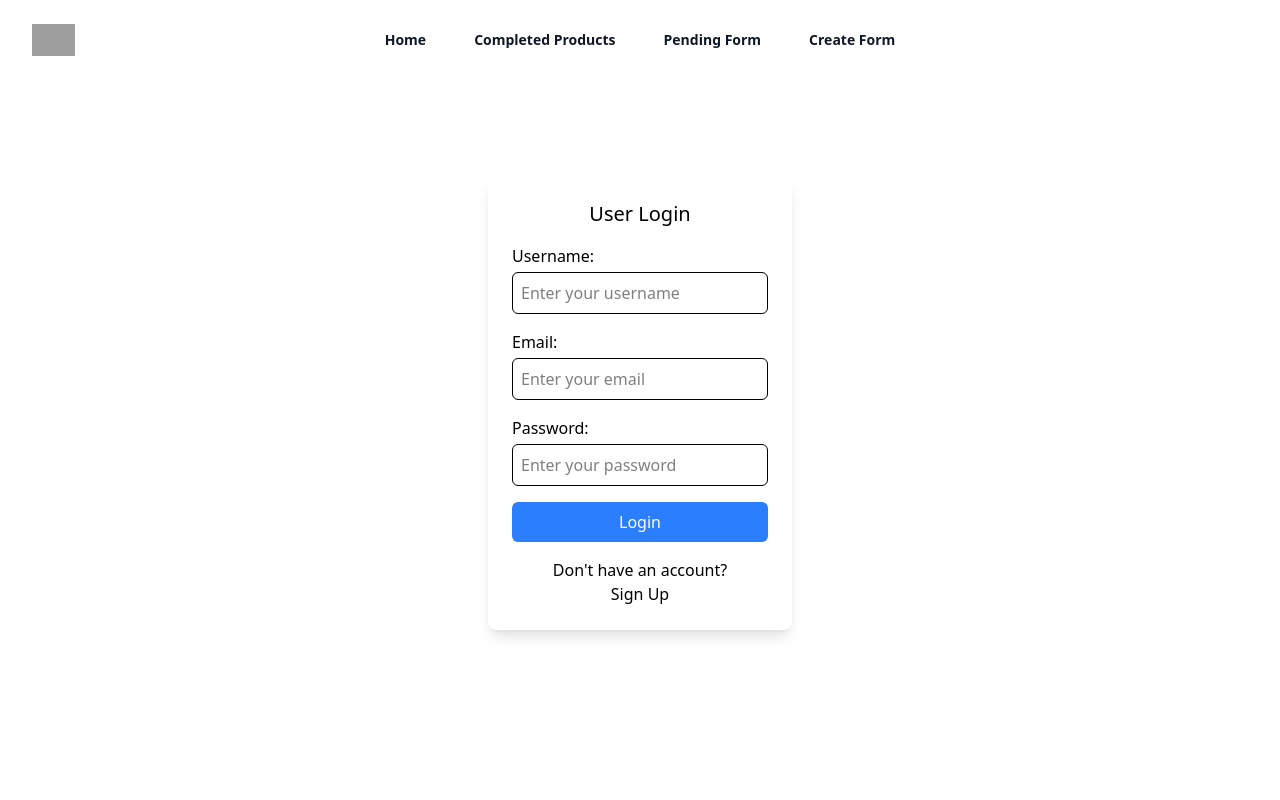
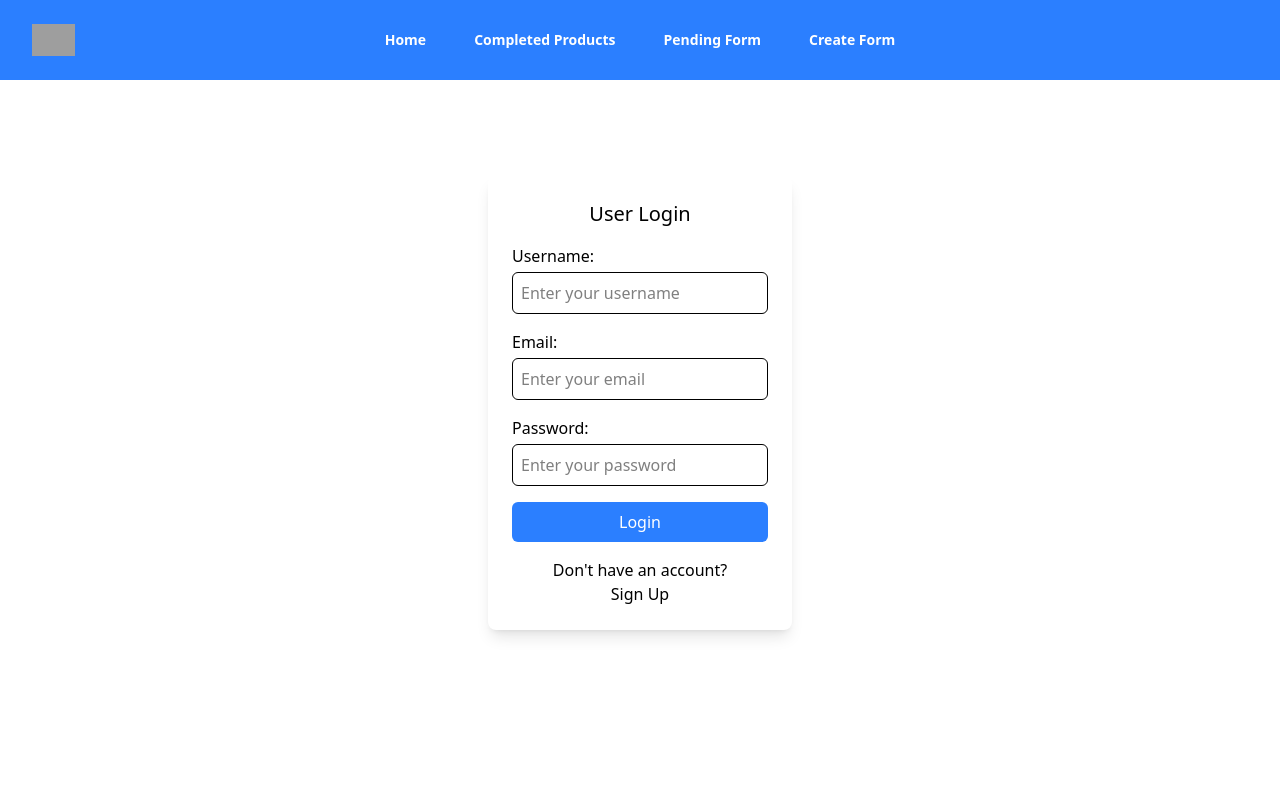
Before and after one commit to industrial-and-systems-engineering/erp, a React (Vite) app in the folder frontend/: page /user in a window 1280 px wide. Shown: the top 800 px of the page. Built offline with nearby package versions, Linux system fonts and the light colour scheme; no server answers; grey boxes are pictures that could not be loaded.

Commit message:
Navbar Stylling

```diff
--- a/frontend/src/components/navbar/TechnicianNavbar.jsx
+++ b/frontend/src/components/navbar/TechnicianNavbar.jsx
@@ -19,8 +19,8 @@ const TechnicianNavbar = ({ setFormData, setIsAuthenticated }) => {
   };
   const [mobileMenuOpen, setMobileMenuOpen] = React.useState(false);
   return (
-    <div className="bg-white">
-      <header className="absolute inset-x-0 top-0 z-50">
+
+    <header className="absolute inset-x-0 top-0 z-50 bg-blue-500 text-white">
       <nav aria-label="Global" className="flex items-center justify-between p-6 lg:px-8">
         <div className="flex lg:flex-1">
           <Link to="homepage">
@@ -62,22 +62,22 @@ const TechnicianNavbar = ({ setFormData, setIsAuthenticated }) => {
         </div>
 
         <div className="hidden lg:flex lg:gap-x-12">
-            <Link to="homepage" className='text-sm font-semibold text-gray-900'>Homepage</Link>
-            <Link to="pending" className='text-sm font-semibold text-gray-900'>Pending</Link>
-            <Link to="completed" className='text-sm font-semibold text-gray-900'>Completed</Link>
+          <Link to="homepage" className='text-sm font-semibold '>Homepage</Link>
+          <Link to="pending" className='text-sm font-semibold '>Pending</Link>
+          <Link to="completed" className='text-sm font-semibold '>Completed</Link>
         </div>
 
         <div className="hidden lg:flex lg:flex-1 lg:justify-end">
           <Link to="#"
             onClick={handleLogout}
-              className="text-sm font-semibold text-gray-900 p-2"
+            className="text-sm font-semibold  p-2"
           >
             Log out
           </Link>
         </div>
       </nav>
     </header>
-    </div>
+
   );
 }
 
--- a/frontend/src/components/navbar/UserNavbar.jsx
+++ b/frontend/src/components/navbar/UserNavbar.jsx
@@ -26,8 +26,8 @@ const UserNavbar = ({ setFormData }) => {
     };
     const [mobileMenuOpen, setMobileMenuOpen] = React.useState(false);
     return (
-        <div className="bg-white">
-            <header className="absolute inset-x-0 top-0 z-50">
+
+        <header className="absolute inset-x-0 top-0 z-50 bg-blue-500 text-white">
             <nav aria-label="Global" className="flex items-center justify-between p-6 lg:px-8">
                 <div className="flex lg:flex-1">
                     <a href="#" className="-m-1.5 p-1.5">
@@ -72,10 +72,10 @@ const UserNavbar = ({ setFormData }) => {
                     </div>
                 </div>
                 <div className="hidden lg:flex lg:gap-x-12">
-                        <Link to="/user" className="text-sm/6 font-semibold text-gray-900">Home</Link>
-                        <Link to="/user/completed" className="text-sm/6 font-semibold text-gray-900">Completed Products</Link>
-                        <Link to="/user/pending" className="text-sm/6 font-semibold text-gray-900">Pending Form</Link>
-                        <Link to="/user/create" className="text-sm/6 font-semibold text-gray-900">Create Form</Link>
+                    <Link to="/user" className="text-sm/6 font-semibold ">Home</Link>
+                    <Link to="/user/completed" className="text-sm/6 font-semibold ">Completed Products</Link>
+                    <Link to="/user/pending" className="text-sm/6 font-semibold ">Pending Form</Link>
+                    <Link to="/user/create" className="text-sm/6 font-semibold ">Create Form</Link>
                 </div>
 
                 <div className="hidden lg:flex lg:flex-1 lg:justify-end">
@@ -83,7 +83,7 @@ const UserNavbar = ({ setFormData }) => {
                         <Link
                             to="#"
                             onClick={handleLogout}
-                                className="text-sm/6 font-semibold text-gray-900 p-2"
+                            className="text-sm/6 font-semibold  p-2"
                         >
                             Sign Out
                         </Link>
@@ -91,7 +91,7 @@ const UserNavbar = ({ setFormData }) => {
                 </div>
             </nav>
         </header>
-        </div>
+
     );
 };
 
```
Lines whose indentation alone changed are shown as unchanged.
